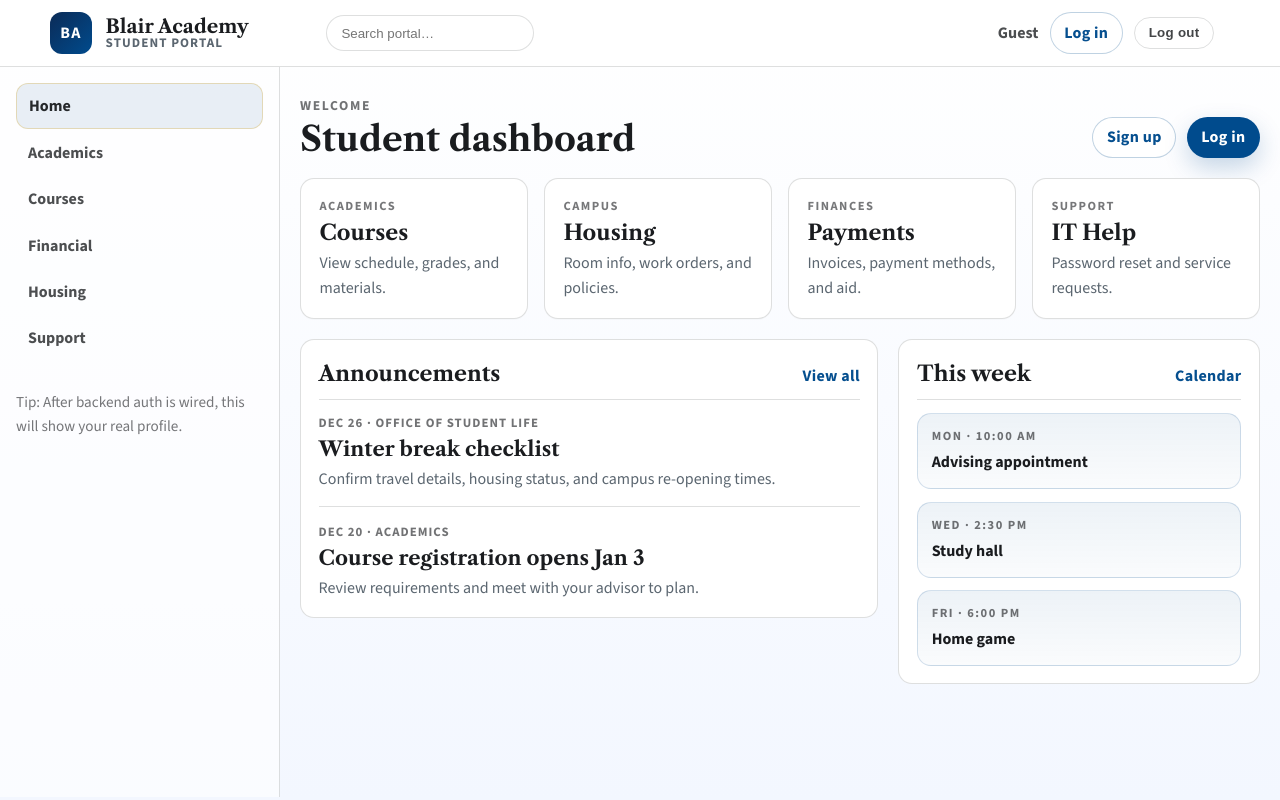
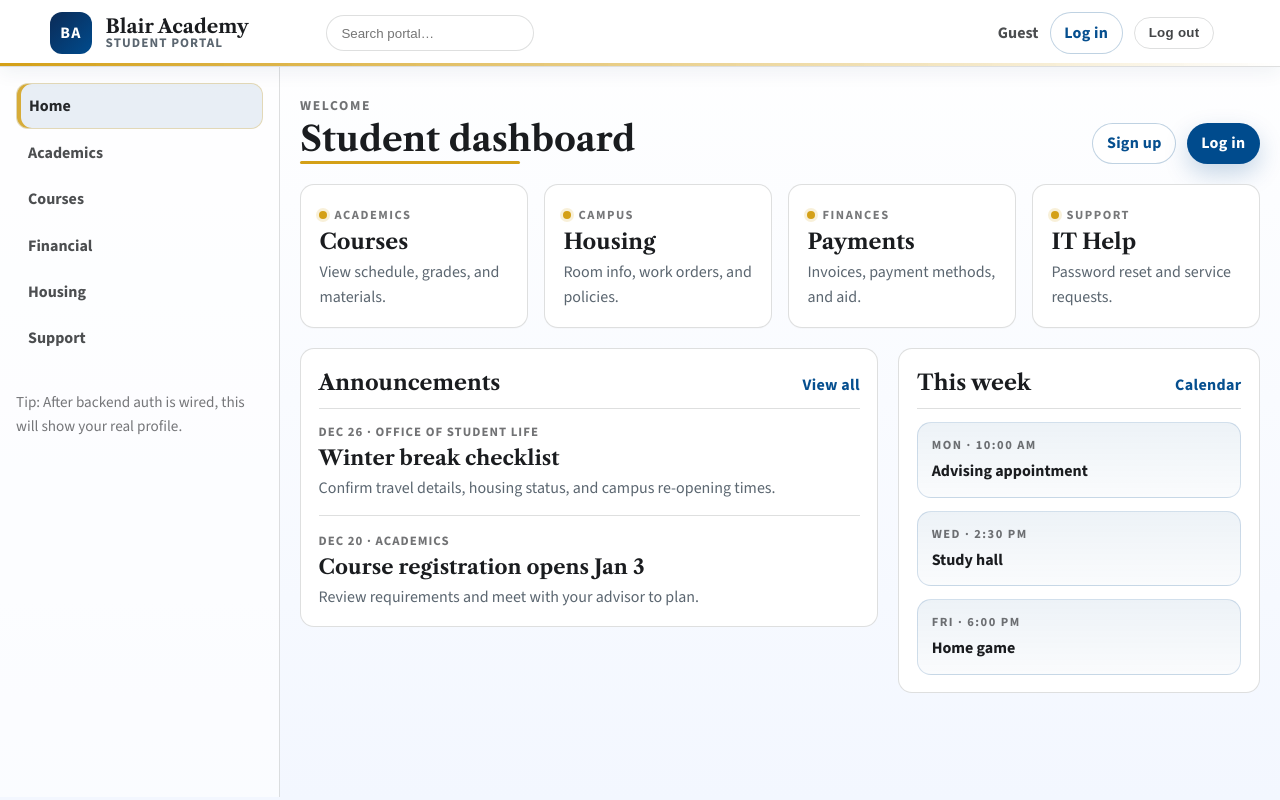
Before and after one commit to galaxyol2/blair-academy-portal, a plain HTML site: page frontend/index.html in a window 1280 px wide. Drawn offline with nearby package versions, Linux system fonts and the light colour scheme.

Commit message:
Make gold accents more visible

```diff
--- a/frontend/styles.css
+++ b/frontend/styles.css
@@ -137,6 +137,17 @@ a:hover {
   background: rgba(255, 255, 255, 0.92);
   backdrop-filter: blur(10px);
   border-bottom: 1px solid var(--border);
+  box-shadow: 0 6px 18px rgba(11, 43, 87, 0.06);
+}
+
+.portal-header::after {
+  content: "";
+  position: absolute;
+  left: 0;
+  right: 0;
+  bottom: 0;
+  height: 3px;
+  background: linear-gradient(90deg, var(--accent), rgba(212, 160, 23, 0));
 }
 
 .portal-header__inner {
@@ -255,6 +266,7 @@ a:hover {
   background: rgba(0, 75, 141, 0.085);
   color: rgba(26, 28, 31, 0.95);
   border: 1px solid rgba(212, 160, 23, 0.28);
+  box-shadow: inset 4px 0 0 rgba(212, 160, 23, 0.85);
 }
 
 .portal-sidebar__footer {
@@ -299,6 +311,21 @@ a:hover {
   font-family: var(--serif);
   font-size: clamp(1.8rem, 2.7vw, 2.35rem);
   line-height: 1.1;
+  position: relative;
+  display: inline-block;
+  padding-bottom: 0.35rem;
+}
+
+.portal-title::after {
+  content: "";
+  position: absolute;
+  left: 0;
+  bottom: 0;
+  height: 3px;
+  width: 66%;
+  max-width: 220px;
+  background: var(--accent);
+  border-radius: 999px;
 }
 
 .portal-titlebar__actions {
@@ -343,12 +370,24 @@ a:hover {
 }
 
 .tile__kicker {
+  display: inline-flex;
+  align-items: center;
+  gap: 0.45rem;
   margin: 0 0 0.3rem;
   text-transform: uppercase;
   letter-spacing: 0.12em;
   font-weight: 900;
   font-size: 0.78rem;
   color: rgba(26, 28, 31, 0.6);
+}
+
+.tile__kicker::before {
+  content: "";
+  width: 8px;
+  height: 8px;
+  border-radius: 999px;
+  background: var(--accent);
+  box-shadow: 0 0 0 3px rgba(212, 160, 23, 0.16);
 }
 
 .tile__title {
```
